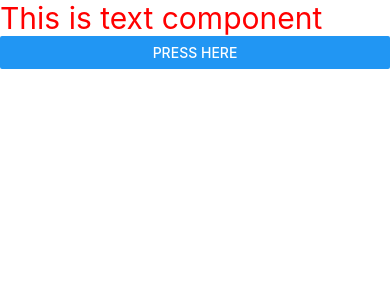
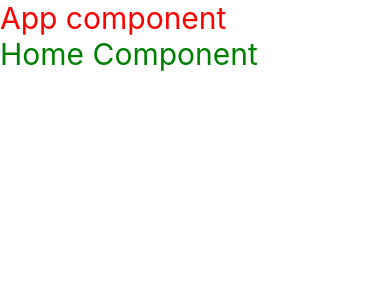
Before and after one commit to rohit-kumaar/first-native-project, a React Native app: screen / in a window 390 px wide. Shown: the top 300 px of the page. Built offline with nearby package versions, Linux system fonts and the light colour scheme.

Commit message:
final commit

```diff
--- a/App.tsx
+++ b/App.tsx
@@ -1,11 +1,12 @@
 import React from 'react';
-import {Button, Text, View} from 'react-native';
+import {Text, View} from 'react-native';
+import Home from './components/Home/Home';
 
 function App() {
   return (
     <View>
-      <Text style={{color: 'red', fontSize: 30}}>This is text component</Text>
-      <Button title="Press Here" />
+      <Text style={{color: 'red', fontSize: 30}}>App component</Text>
+      <Home />
     </View>
   );
 }
--- /dev/null
+++ b/components/Home/Home.tsx
@@ -0,0 +1,12 @@
+import React from 'react';
+import {Text, View} from 'react-native';
+
+function Home() {
+  return (
+    <View>
+      <Text style={{fontSize: 30, color: 'green'}}>Home Component</Text>
+    </View>
+  );
+}
+
+export default Home;
```
